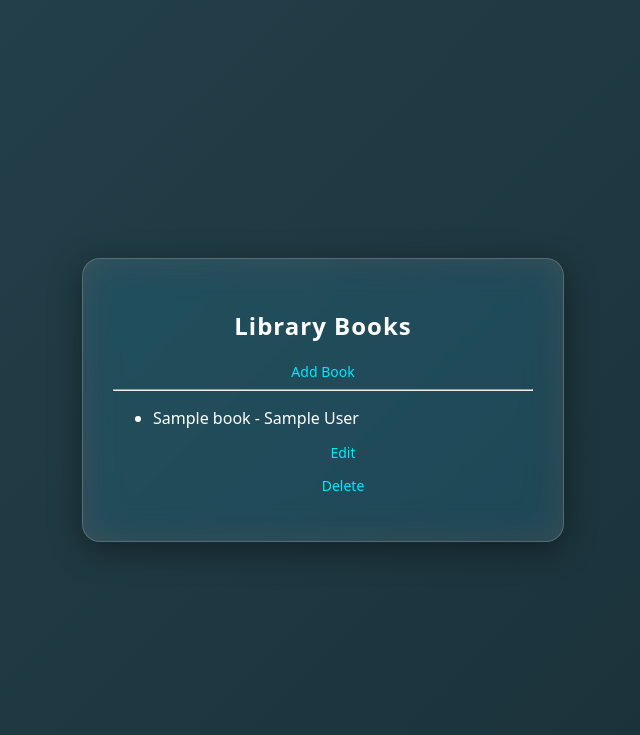
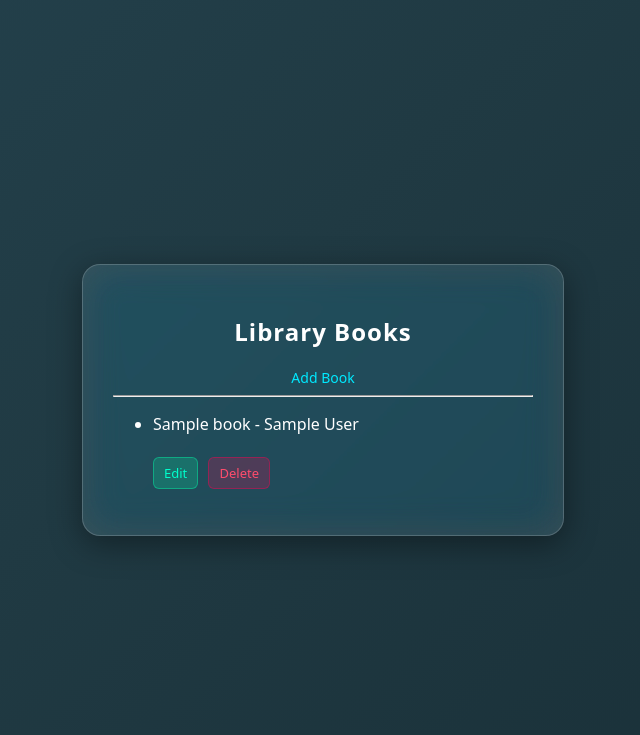
Before and after one commit to Codsach/django-library-demo, a Django app: template library/templates/library/list.html in a window 1280 px wide. Shown: the top 735 px of the page, without its empty margins (317-957 px from the left). Run offline with Django 5.2, Linux system fonts and the light colour scheme; the template is opened without the code that fills it: most values are stand-ins (such as "Sample title", 1, 10 or a date in 2020).

Commit message:
button changes

```diff
--- a/library/static/library/style.css
+++ b/library/static/library/style.css
@@ -135,3 +135,33 @@ a {
 a:hover {
     text-shadow: 0 0 8px rgba(0, 234, 255, 0.8);
 }
+.actions {
+    margin-top: 8px;
+}
+
+.btn {
+    padding: 6px 10px;
+    border-radius: 6px;
+    font-size: 13px;
+    text-decoration: none;
+    margin-right: 6px;
+    display: inline-block;
+    transition: 0.2s ease;
+}
+
+.btn-edit {
+    background: rgba(0, 255, 170, 0.2);
+    color: #00ffcc;
+    border: 1px solid rgba(0, 255, 170, 0.4);
+}
+
+.btn-delete {
+    background: rgba(255, 0, 80, 0.2);
+    color: #ff4d6d;
+    border: 1px solid rgba(255, 0, 80, 0.4);
+}
+
+.btn:hover {
+    transform: scale(1.05);
+    cursor: pointer;
+}
--- a/library/templates/library/list.html
+++ b/library/templates/library/list.html
@@ -10,8 +10,10 @@
   {% for book in books %}
     <li>
       {{ book.title }} - {{ book.author }}
-      <a href="/edit/{{ forloop.counter0 }}/">Edit</a>
-      <a href="/delete/{{ forloop.counter0 }}/">Delete</a>
+     <div class="actions">
+    <a href="/edit/{{ forloop.counter0 }}/" class="btn btn-edit">Edit</a>
+    <a href="/delete/{{ forloop.counter0 }}/" class="btn btn-delete">Delete</a>
+</div>
     </li>
   {% empty %}
     <li>No books available</li>
```
